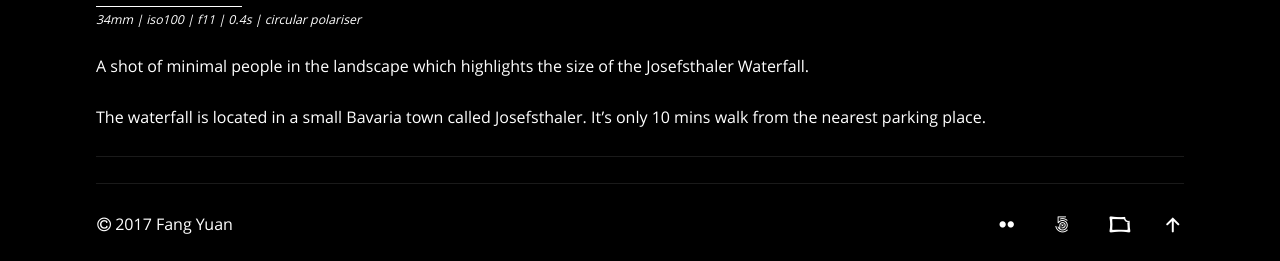
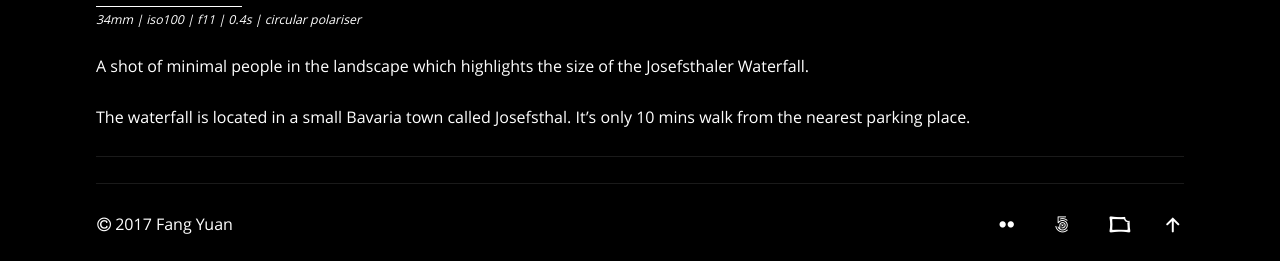
Before and after one commit to fayndee/fayndee.github.io, a Jekyll site: the page built from _photos/landscape/2017-05-22-spring-wonder.md, in a window 1280 px wide. Shown: the part 1733-1994 px from the top of the page. Built offline with Jekyll 4.4.1, drawn with Linux system fonts in a browser that asks for light colours; comment, search, counter and statistics services are not loaded.

Commit message:
UPDATE: Photos with GPS info + description.

```diff
--- a/_photos/landscape/2017-05-22-spring-wonder.md
+++ b/_photos/landscape/2017-05-22-spring-wonder.md
@@ -10,4 +10,4 @@ filters: circular polariser
 
 A shot of minimal people in the landscape which highlights the size of the Josefsthaler Waterfall.
 
-The waterfall is located in a small Bavaria town called Josefsthaler. It's only 10 mins walk from the nearest parking place.
+The waterfall is located in a small Bavaria town called Josefsthal. It's only 10 mins walk from the nearest parking place.
```
Also changed, not shown: _photos/landscape/2017-05-22-spring-fantasy-i.md (+1 -1 lines), _photos/landscape/2017-05-22-spring-fantasy-ii.md (+1 -1 lines), images/gallery/landscape/spring_fantasy_i_1600x1067.jpg, images/gallery/landscape/spring_fantasy_i_400x267.jpg, images/gallery/landscape/spring_fantasy_i_800x533.jpg, images/gallery/landscape/spring_fantasy_ii_1600x1067.jpg, images/gallery/landscape/spring_fantasy_ii_400x267.jpg, images/gallery/landscape/spring_fantasy_ii_800x533.jpg, images/gallery/landscape/spring_wonder_400x549.jpg, 2 other files.
